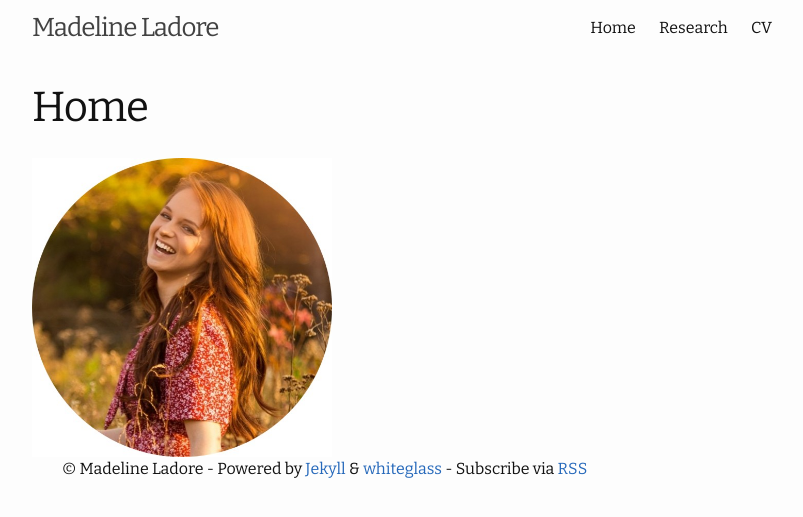
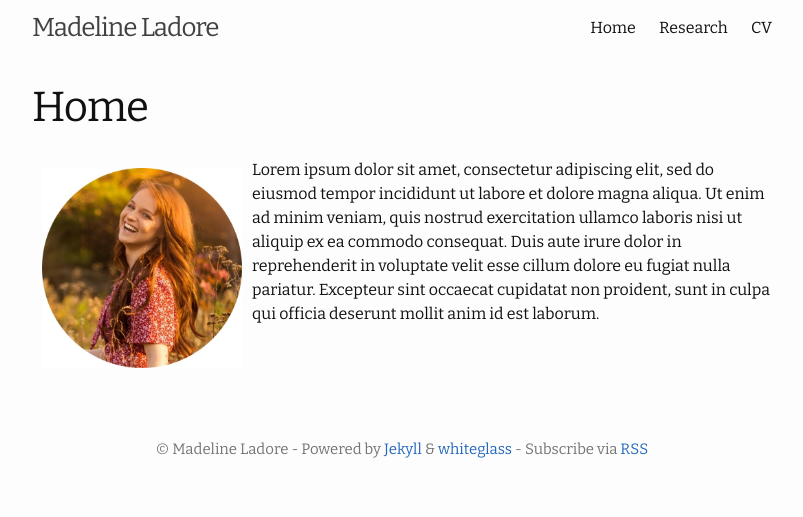
Before and after one commit to madelineladore/madelineladore.github.io, a Jekyll site: the page built from index.md, in a window 1280 px wide. Shown: the top 517 px of the page, without its empty margins (238-1041 px from the left). Built offline with Jekyll 4.4.1, drawn with Linux system fonts in a browser that asks for light colours; the list of posts is cut into pages by our own code.

Commit message:
Update and rename index.html to index.md

```diff
--- a/index.html
+++ b/index.md
@@ -3,7 +3,7 @@
 title: Home
 ---
 
-<img src="/assets/images/Picture1.jpg" alt="My photo" width="300" align="left>
+<img src="/assets/images/Picture1.jpg" alt="My photo" width="200" align="left" style="margin: 10px 10px 10px 10px;">
 <p>
 Lorem ipsum dolor sit amet, consectetur adipiscing elit, sed do eiusmod tempor incididunt ut labore et dolore magna aliqua. Ut enim ad minim veniam, quis nostrud exercitation ullamco laboris nisi ut aliquip ex ea commodo   consequat. Duis aute irure dolor in reprehenderit in voluptate velit esse cillum dolore eu fugiat nulla pariatur. Excepteur sint occaecat cupidatat non proident, sunt in culpa qui officia deserunt mollit anim id est laborum.
 </p>
```
